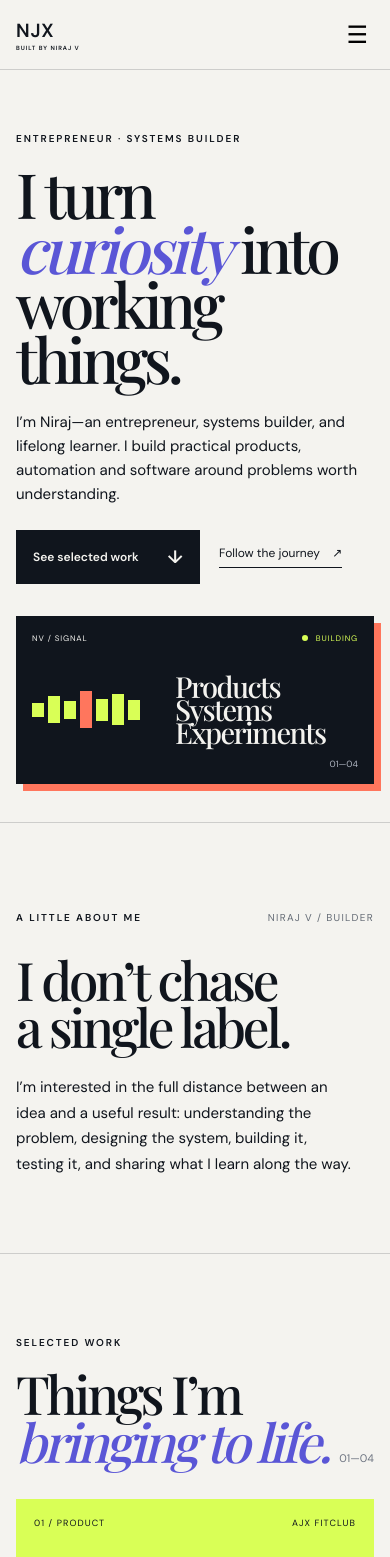
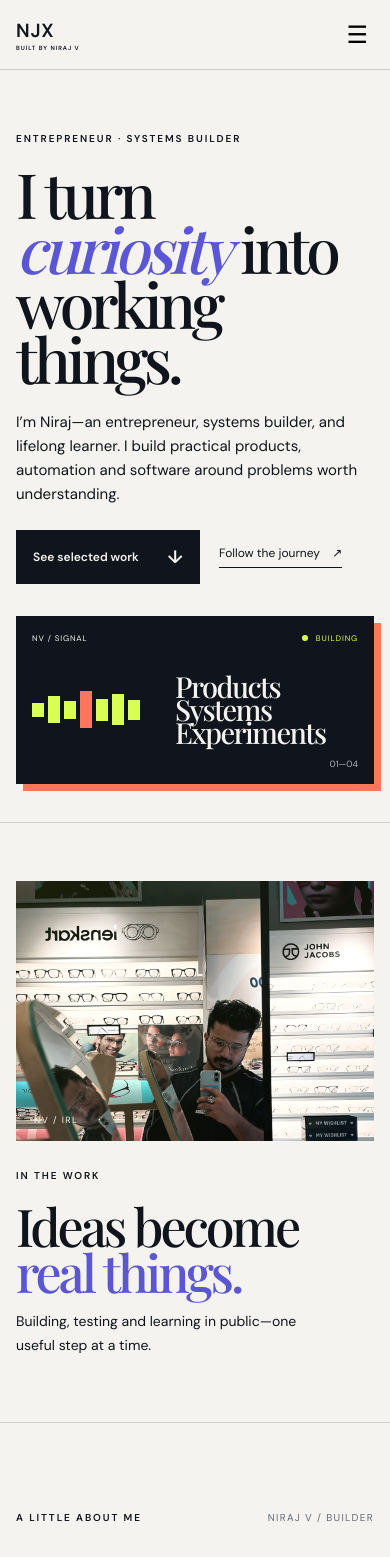
Before and after one commit to nirajvijay/njx-portfolio, a React (Vite) app: page / in a window 390 px wide. Shown: the top 1557 px of the page. Built offline with nearby package versions, Linux system fonts and the light colour scheme; a web font is replaced by a local one.

Commit message:
Add portrait-led intro section

```diff
--- a/src/main.jsx
+++ b/src/main.jsx
@@ -131,6 +131,11 @@ function Portfolio() {
         <div className="p-signal-card"><div className="p-signal-top"><span>NV / SIGNAL</span><span className="p-live"><i /> BUILDING</span></div><div className="p-signal-line"><i /><i /><i /><i /><i /><i /><i /></div><p>Products<br />Systems<br />Experiments</p><span className="p-signal-index">01—04</span></div>
       </section>
 
+      <section className="p-photo-intro" aria-label="Niraj V in the work">
+        <figure><img src="/assets/niraj-portrait.png" alt="Niraj V" /><figcaption>NV / IRL</figcaption></figure>
+        <div><p className="p-kicker">IN THE WORK</p><h2>Ideas become<br /><em>real things.</em></h2><p>Building, testing and learning in public—one useful step at a time.</p></div>
+      </section>
+
       <section className="p-intro p-about" id="about"><div className="p-about-meta"><p className="p-kicker">A LITTLE ABOUT ME</p><span>NIRAJ V / BUILDER</span></div><div className="p-about-content"><h2>I don’t chase<br />a single label.</h2><p>I’m interested in the full distance between an idea and a useful result: understanding the problem, designing the system, building it, testing it, and sharing what I learn along the way.</p></div></section>
 
       <section className="p-work" id="work"><div className="p-section-heading"><div><p className="p-kicker">SELECTED WORK</p><h2>Things I’m<br /><em>bringing to life.</em></h2></div><span>01—04</span></div>
--- a/src/portfolio-fixes.css
+++ b/src/portfolio-fixes.css
@@ -6,6 +6,12 @@
 .p-now-index{padding-top:4px}.p-now li{display:grid;grid-template-columns:42px 1fr;gap:10px}.p-now li span{width:auto}
 .p-project-radar .p-grid-art{display:none}
 .p-capabilities .p-cap-grid>div{border:0}
+.p-photo-intro{max-width:1280px;margin:auto;padding:80px 36px;display:grid;grid-template-columns:minmax(220px,.7fr) 1fr;gap:70px;align-items:center;border-bottom:1px solid var(--p-line)}
+.p-photo-intro figure{margin:0;position:relative;width:min(100%,310px);height:300px;overflow:hidden;background:var(--p-ink)}
+.p-photo-intro img{width:100%;height:100%;object-fit:cover;object-position:58% 54%;filter:saturate(.78) contrast(1.05)}
+.p-photo-intro figure:after{content:'';position:absolute;inset:0;background:linear-gradient(145deg,rgba(217,255,86,.12),rgba(16,21,29,.28));mix-blend-mode:screen}
+.p-photo-intro figcaption{position:absolute;z-index:1;left:18px;bottom:15px;color:var(--p-paper);font-size:9px;letter-spacing:.16em}
+.p-photo-intro h2{font:500 clamp(48px,6vw,78px)/.9 var(--serif);letter-spacing:-.06em;margin:10px 0 18px}.p-photo-intro h2 em{color:#5a56d6;font-style:normal}.p-photo-intro>div>p:last-child{font-size:15px;line-height:1.7;max-width:330px;margin:0}
 @media(max-width:720px){.p-now-index{padding-top:0}.p-now li{grid-template-columns:30px 1fr;gap:10px}.p-project:not(.p-project-radar) .p-project-body{margin-top:45px}}
 @media(max-width:720px){
   .p-capabilities{background:var(--p-paper);padding-top:74px;padding-bottom:74px}
@@ -33,4 +39,12 @@
   .p-cap-grid>div h3{font-size:32px;line-height:.95;margin:0 0 11px;grid-column:2}
   .p-cap-grid>div p{font-size:12px;line-height:1.55;max-width:280px;grid-column:2;color:rgba(16,21,29,.72)}
 }
+@media(max-width:720px){
+  .p-photo-intro{padding:58px 16px 64px;display:flex;flex-direction:column;align-items:stretch;gap:28px}
+  .p-photo-intro figure{width:100%;height:260px}
+  .p-photo-intro h2{font-size:52px;margin:8px 0 14px}
+  .p-photo-intro>div>p:last-child{font-size:14px;max-width:300px}
+  .p-cap-grid>div:after{left:26px;transform:translateX(-50%);top:30px}
+  .p-cap-grid>div:before{left:26px}
+}
 @media(max-width:720px){.p-njx-wordmark{font-size:19px}.p-njx-wordmark small{font-size:6px}.p-hero-portrait{top:36px;right:-88px;width:315px}.p-hero-portrait:after{background:rgba(217,255,86,.68)}.p-about{display:block;padding-top:76px;padding-bottom:76px}.p-about-meta{padding:0;margin-bottom:34px}.p-about-meta>span{margin-top:12px}.p-about-content{display:block}.p-about-content h2{margin-bottom:28px}.p-about .p-about-content p{font-size:15px;max-width:340px}.p-project-local:after{font-size:110px;right:14px;bottom:15px}}
```
